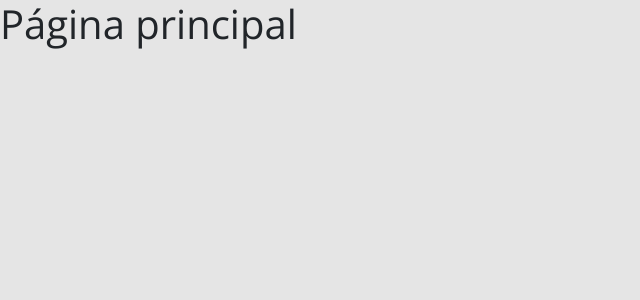
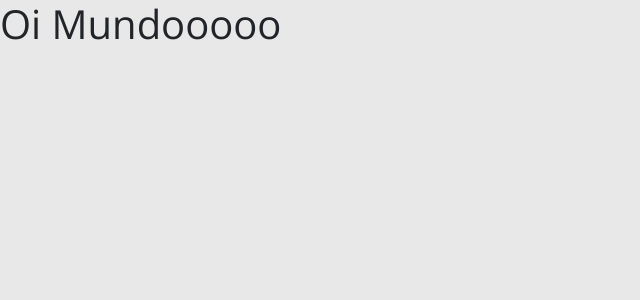
Before and after one commit to Tobby-and-Cristal/dsmovie, a React (Create React App) app in the folder frontend/: page / in a window 1280 px wide. Shown: the top 300 px of the page, without its empty margins (0-640 px from the left). Built offline with nearby package versions, Linux system fonts and the light colour scheme.

Commit message:
Project created

```diff
--- a/frontend/src/App.tsx
+++ b/frontend/src/App.tsx
@@ -1,7 +1,7 @@
 
 function App() {
   return (
-    <h1>Página principal</h1>
+    <h1>Oi Mundooooo</h1>
   );
 }
 
--- a/frontend/src/index.css
+++ b/frontend/src/index.css
@@ -7,7 +7,7 @@
     font-family: 'Open Sans', sans-serif;
 }
 html, body {
-    background-color: #E5E5E5;
+    background-color: #e8e8e8;
 }
 a, a:hover {
   text-decoration: none;
```
